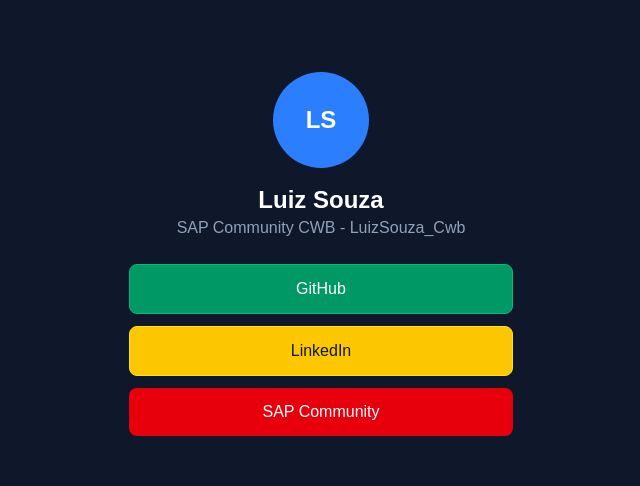
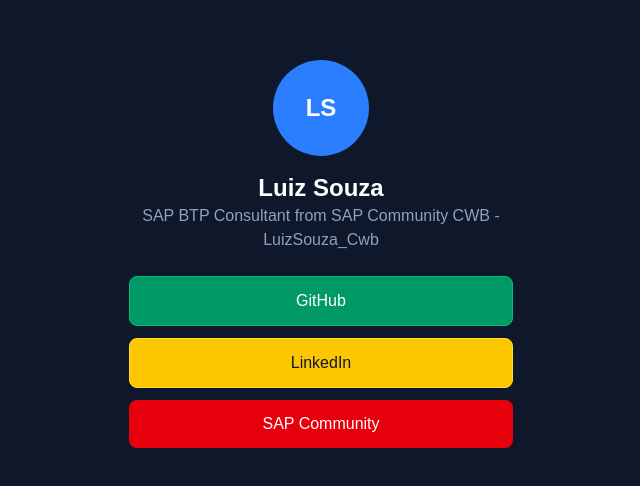
Before and after one commit to LuizSouza83/business-card-app, a Next.js app: page / in a window 1280 px wide. Shown: the part 146-632 px from the top of the page, without its empty margins (319-959 px from the left). Built offline with nearby package versions, Linux system fonts and the light colour scheme; no server answers.

Commit message:
update commit

```diff
--- a/app/page.tsx
+++ b/app/page.tsx
@@ -113,7 +113,7 @@
         </div>
 
         <h1 className="text-2xl font-bold">Luiz Souza</h1>
-        <p className="text-slate-400 mb-6">SAP Community CWB - LuizSouza_Cwb</p>
+        <p className="text-slate-400 mb-6">SAP BTP Consultant from SAP Community CWB - LuizSouza_Cwb</p>
 
         {/* Action Buttons */}
         <div className="flex flex-col gap-3">
```
